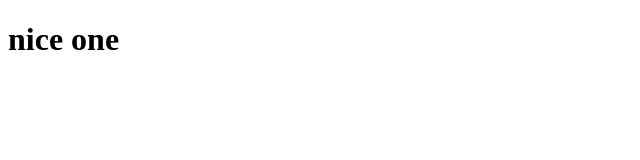
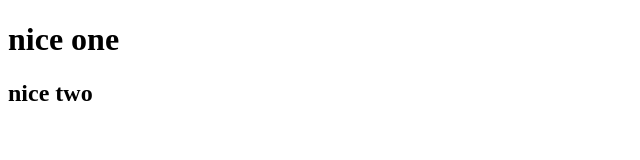
Before and after one commit to Rhardin378/git-fun, a plain HTML site: page index.html in a window 1280 px wide. Shown: the whole page, without its empty margins (0-640 px from the left). Drawn offline with Linux system fonts and the light colour scheme.

Commit message:
added h2

```diff
--- a/index.html
+++ b/index.html
@@ -7,5 +7,6 @@
   </head>
   <body>
     <h1>nice one</h1>
+    <h2>nice two</h2>
   </body>
 </html>
```
